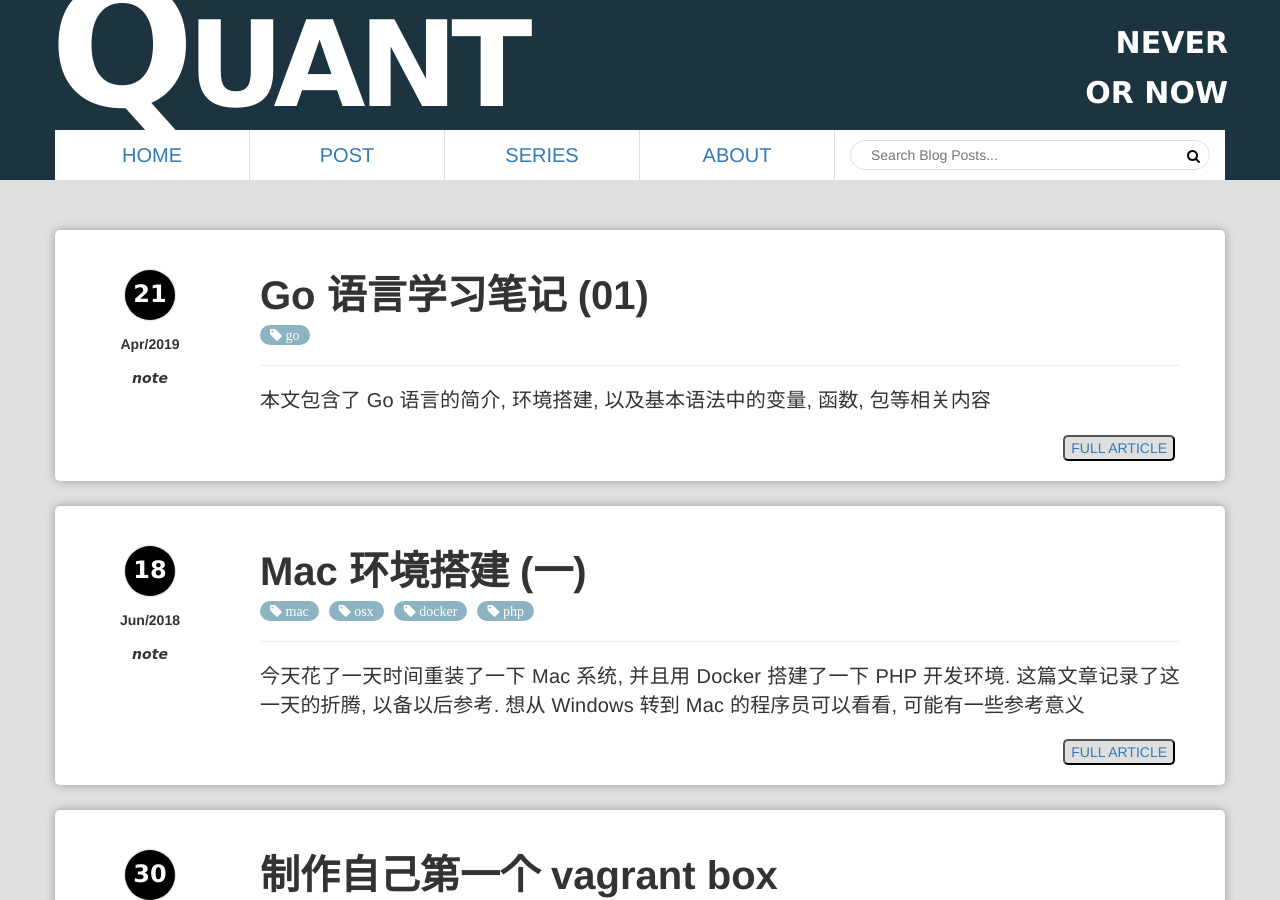
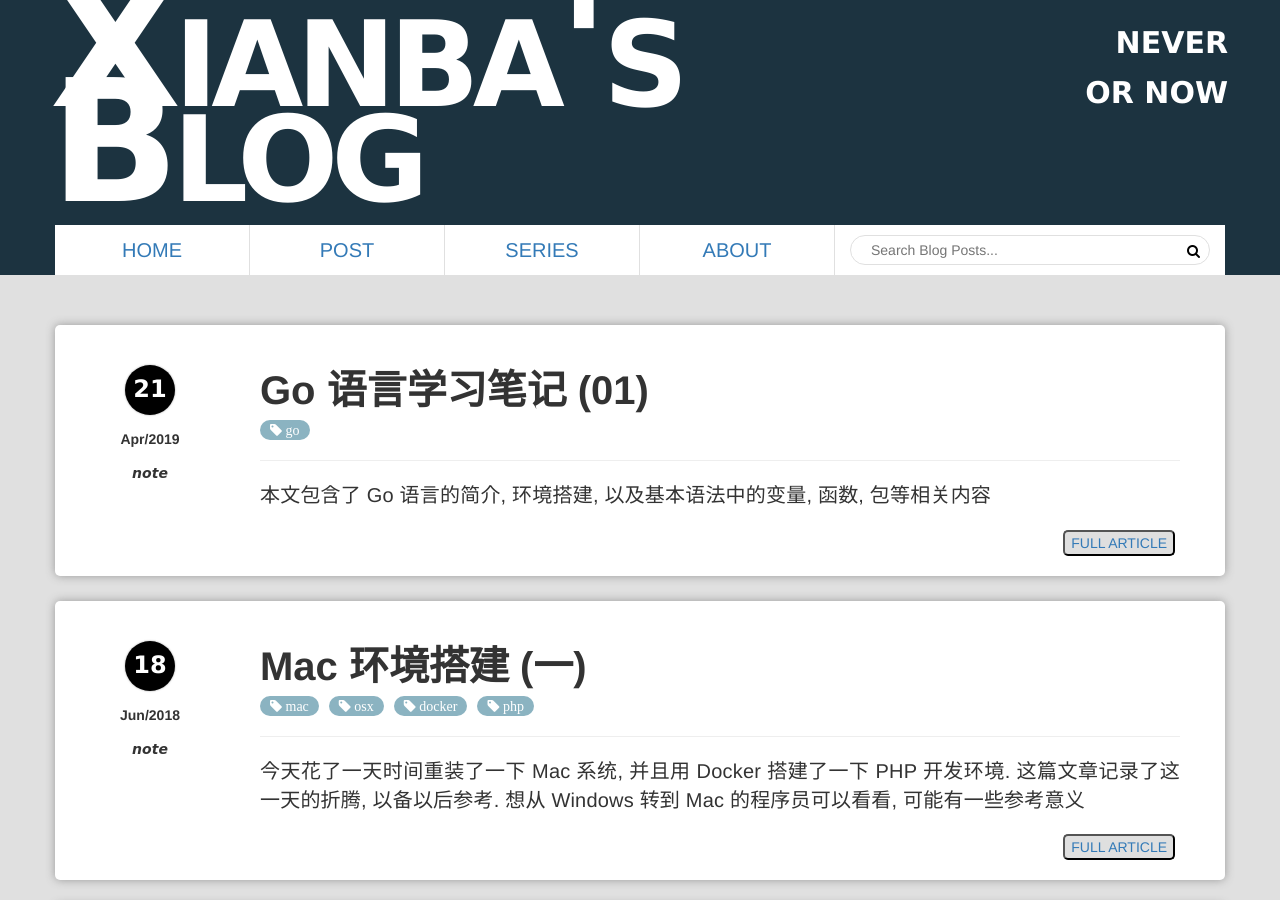
Before and after one commit to xianba/xianba.github.com, a Jekyll site: the page built from index.html, in a window 1280 px wide and 900 px high. Built offline with Jekyll 4.4.1, drawn with Linux system fonts in a browser that asks for light colours; the list of posts is cut into pages by our own code.

Commit message:
Update _config.yml

```diff
--- a/_config.yml
+++ b/_config.yml
@@ -20,8 +20,8 @@ permalink: /:categories/:title
 excerpt_separator: "[-----]"
 
 url: https://xianba.github.io # Required: replace this with your domain
-name: Quant # Required: will be displayed on every page's header
-title: Xianba # Required: site's default title
+name: Xianba's Blog # Required: will be displayed on every page's header
+title: Xianba's Blog # Required: site's default title
 shout: # Required: **TWO** lines, will be displayed on page's header.
   - NEVER
   - OR NOW
```
